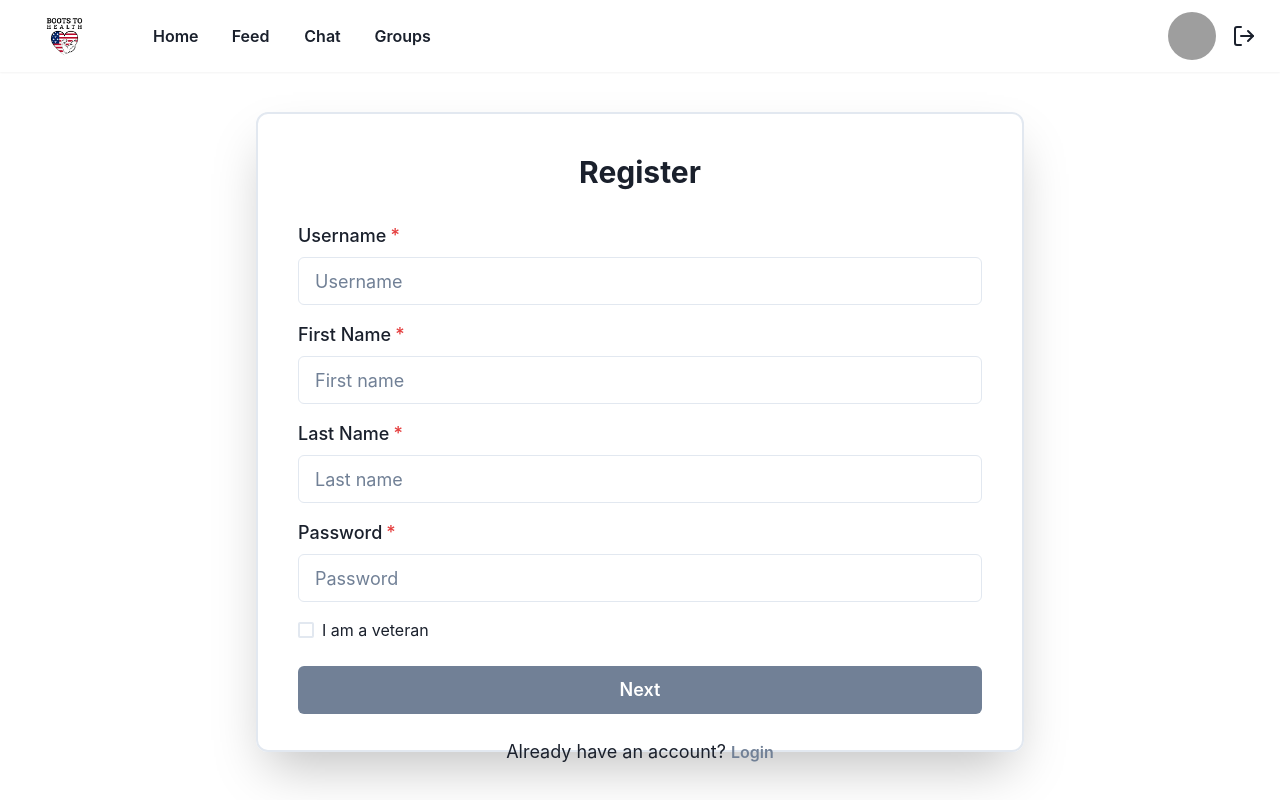
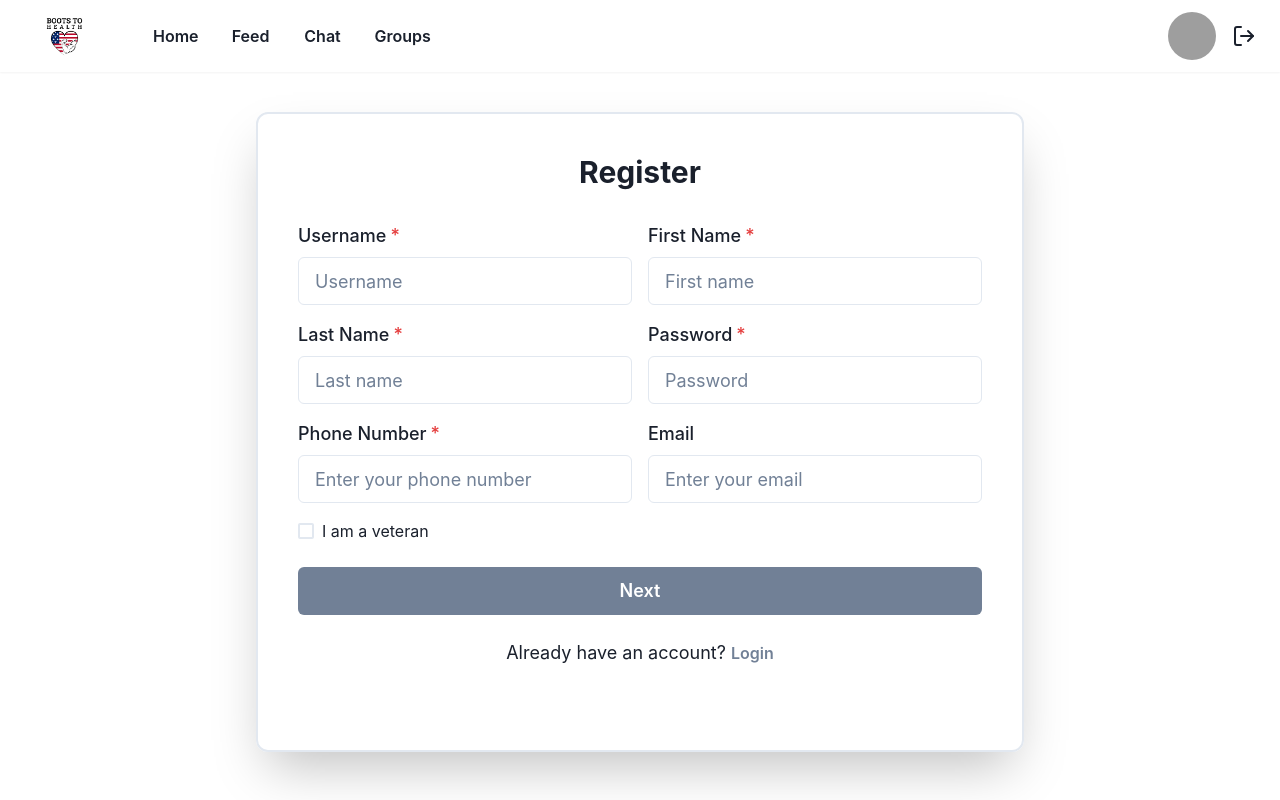
Before and after one commit to michellechang02/veterans-society, a React (Vite) app in the folder frontend/: page /register in a window 1280 px wide. Built offline with nearby package versions, Linux system fonts and the light colour scheme; grey boxes are pictures that could not be loaded.

Commit message:
fix registration

```diff
--- a/frontend/src/components/Register.tsx
+++ b/frontend/src/components/Register.tsx
@@ -183,6 +183,7 @@ const Register: React.FC = () => {
         )}
         {step === 1 && (
           <>
+            <Grid templateColumns={{ base: "1fr", md: "repeat(2, 1fr)" }} gap={4}>
   <FormControl id="username" isRequired>
     <FormLabel fontSize="lg">Username</FormLabel>
     <Input
@@ -195,7 +196,7 @@ const Register: React.FC = () => {
     />
   </FormControl>
 
-            <FormControl id="firstName" isRequired mt={4}>
+  <FormControl id="firstName" isRequired>
     <FormLabel fontSize="lg">First Name</FormLabel>
     <Input
       type="text"
@@ -207,7 +208,7 @@ const Register: React.FC = () => {
     />
   </FormControl>
 
-            <FormControl id="lastName" isRequired mt={4}>
+  <FormControl id="lastName" isRequired>
     <FormLabel fontSize="lg">Last Name</FormLabel>
     <Input
       type="text"
@@ -219,7 +220,7 @@ const Register: React.FC = () => {
     />
   </FormControl>
 
-            <FormControl id="password" isRequired mt={4}>
+  <FormControl id="password" isRequired>
     <FormLabel fontSize="lg">Password</FormLabel>
     <Input
       type="password"
@@ -230,6 +231,32 @@ const Register: React.FC = () => {
       size="lg"
     />
   </FormControl>
+
+  <FormControl id="phoneNumber" isRequired>
+    <FormLabel fontSize="lg">Phone Number</FormLabel>
+    <Input
+      type="text"
+      placeholder="Enter your phone number"
+      name="phoneNumber"
+      value={formData.phoneNumber}
+      onChange={handleInputChange}
+      size="lg"
+    />
+  </FormControl>
+
+  <FormControl id="email">
+    <FormLabel fontSize="lg">Email</FormLabel>
+    <Input
+      type="email"
+      placeholder="Enter your email"
+      name="email"
+      value={formData.email}
+      onChange={handleInputChange}
+      size="lg"
+    />
+  </FormControl>
+</Grid>
+
 
             <Checkbox
               name="isVeteran"
@@ -261,7 +288,7 @@ const Register: React.FC = () => {
                   <FormLabel fontSize="lg" mb={2}>What are your interests?</FormLabel>
                   <RadioGroup
                     name="interests"
-                    onChange={(value: string) => handleRadioChange('interests', value)}
+                    onChange={(value) => handleRadioChange('interests', value)}
                   >
                     <Stack direction="column" spacing={2}>
                       <Radio value="Fitness">Fitness</Radio>
@@ -276,7 +303,7 @@ const Register: React.FC = () => {
                   <FormLabel fontSize="lg" mb={2}>Employment Status</FormLabel>
                   <RadioGroup
                     name="employmentStatus"
-                    onChange={(value: string) => handleRadioChange('employmentStatus', value)}
+                    onChange={(value) => handleRadioChange('employmentStatus', value)}
                     value={formData.employmentStatus}
                   >
                     <Stack direction="column" spacing={2}>
@@ -377,6 +404,7 @@ const Register: React.FC = () => {
 </Center>
 
 
+
   );
 };
 
```
Lines whose indentation alone changed are shown as unchanged.
